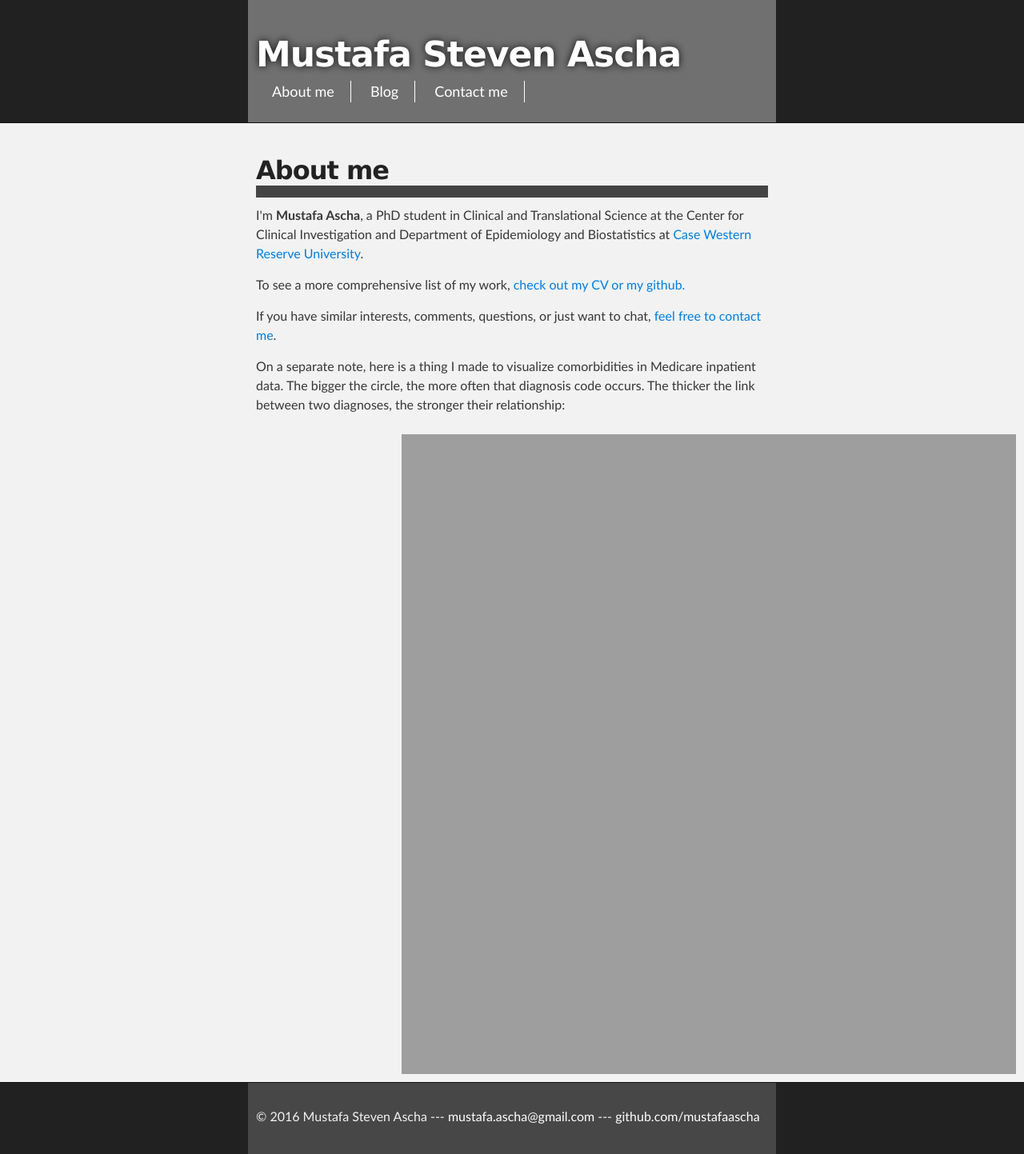
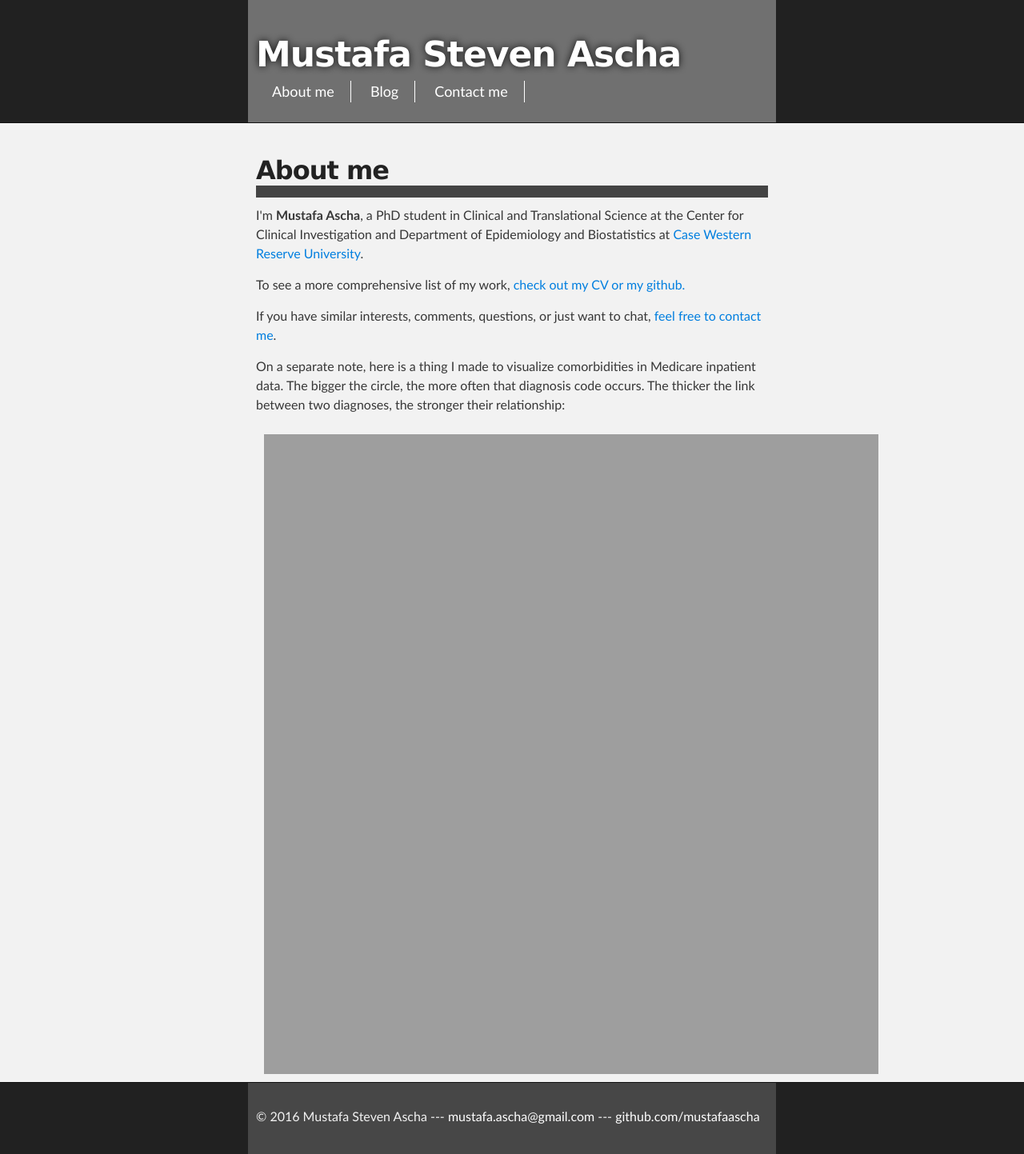
Before and after one commit to mustafaascha/mustafaascha.github.io, a Jekyll site: the page built from about/index.html, in a window 1280 px wide. Shown: the whole page at 80% size. Built offline with Jekyll 4.4.1, drawn with Linux system fonts in a browser that asks for light colours.

Commit message:
Update index.html

```diff
--- a/about/index.html
+++ b/about/index.html
@@ -13,7 +13,7 @@ title: About Mustafa
 
 <p> On a separate note, here is a thing I made to visualize comorbidities in Medicare inpatient data. The bigger the circle, the more often that diagnosis code occurs. The thicker the link between two diagnoses, the stronger their relationship: </p>
 
-<div align = "right" style="margin: 0 auto; width:150%; height:800px;">
+<div align = "left" style="margin: 0 auto; width:150%; height:800px;">
     <object type="text/html" data="http://mustafa.fyi/assets/graph-medium"
             style="width:80%; height:100%; margin:1%;">
  </object>
```
